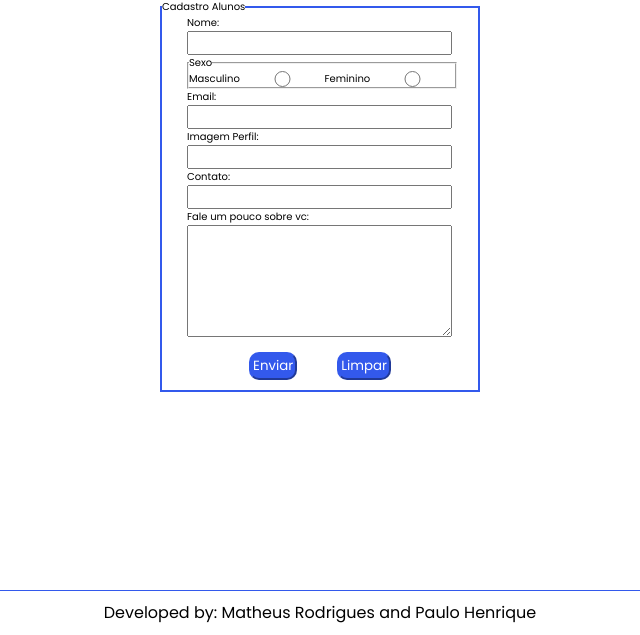
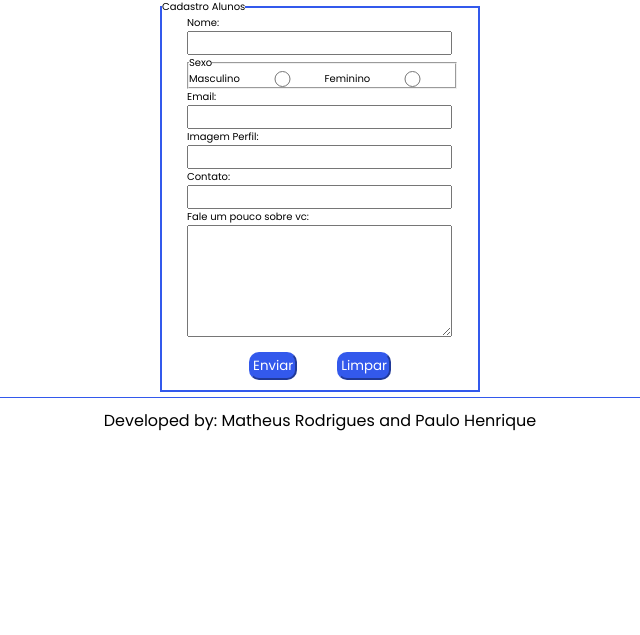
Before and after one commit to paulohenriquegama/Crud-De-Alunos, a Flask app: page /criar in a window 1280 px wide. Shown: the part 165-800 px from the top of the page, without its empty margins (320-960 px from the left). Run offline with Flask 2, Linux system fonts and the light colour scheme.

Commit message:
Ajuste footer

```diff
--- a/static/css/style.css
+++ b/static/css/style.css
@@ -133,26 +133,25 @@ body {
 }
 
 footer {
-  position: absolute;
-  bottom: 0;
+
   width: 100%;
   padding: 0.6rem 0;
   font-size: clamp(0.6rem, 2vw, 1rem);
   border-top: 1px solid var(--primaryColor);
   text-align: center;
-  overflow: hidden;
 }
 
 @media (min-width: 2000px) {
   .bloco-titulo {
     font-size: 2rem;
-    justify-content:center
+
   }
 }
 
 @media (max-width: 600px) {
   .bloco-titulo {
     width: 100%;
+    justify-content:center
   }
   .bloco-imagem {
     width: 100%;
```
